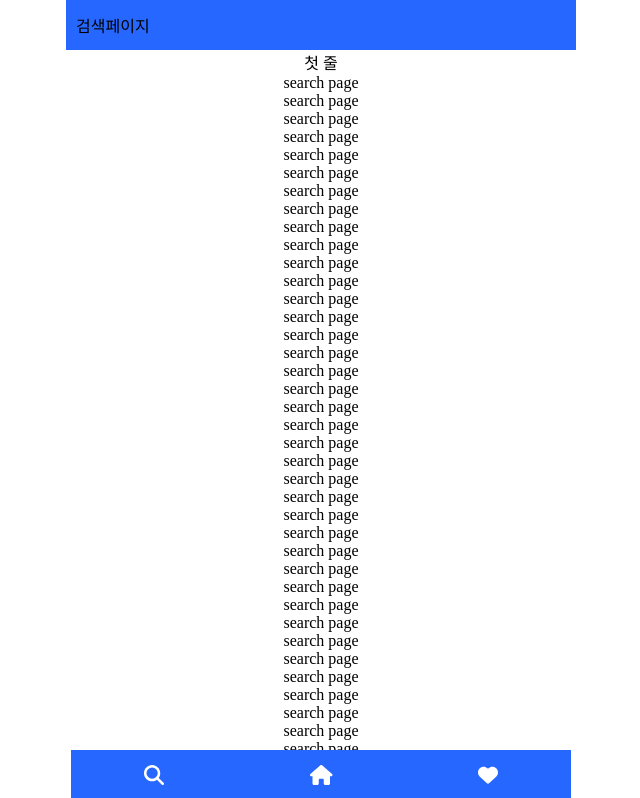
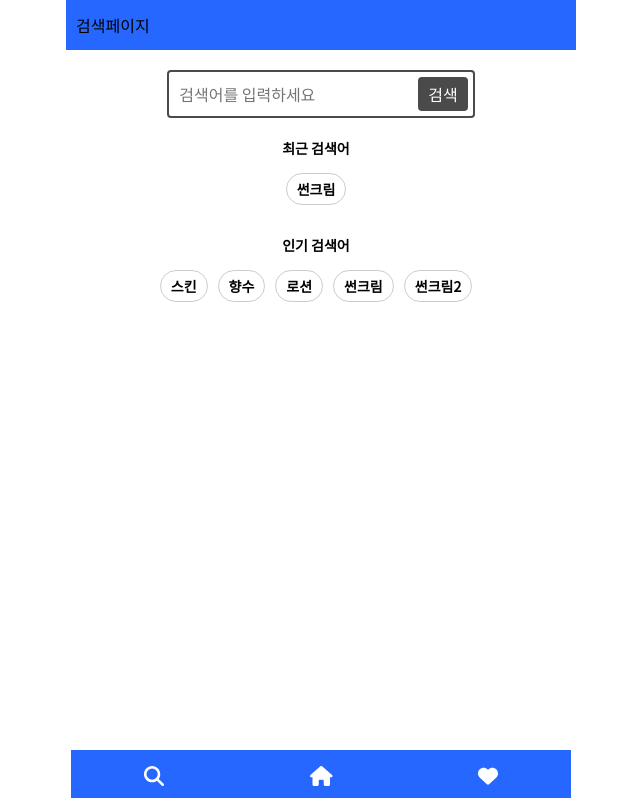
Before and after one commit to Team-QuickPick/QuickPick_Frontend, a React (Create React App) app: page /search in a window 1280 px wide. Shown: the top 798 px of the page, without its empty margins (319-959 px from the left). Built offline with nearby package versions, Linux system fonts and the light colour scheme.

Commit message:
feat: 검색 페이지 작업

```diff
--- a/package.json
+++ b/package.json
@@ -11,6 +11,7 @@
     "@testing-library/user-event": "^13.5.0",
     "react": "^18.2.0",
     "react-dom": "^18.2.0",
+    "react-modal": "^3.16.1",
     "react-router-dom": "^6.10.0",
     "react-scripts": "5.0.1",
     "sass": "^1.60.0",
--- a/src/App.scss
+++ b/src/App.scss
@@ -1,3 +1,10 @@
+@import url('https://fonts.googleapis.com/css2?family=Noto+Sans+KR&display=swap');
+
+* {
+    font-family: 'Noto Sans KR', sans-serif;
+  }
+
+
 body{
     margin: 0;
     height: 100%;
--- a/src/components/Navbar.js
+++ b/src/components/Navbar.js
@@ -10,11 +10,17 @@ import {
 } from "@fortawesome/free-solid-svg-icons";
 
 export default class Navbar extends Component {
+  handleSearchIconClick = () => {
+    if (this.props.onSearchIconClick) {
+      this.props.onSearchIconClick();
+    }
+  };
+
   render() {
     return (
       <nav className={styles.wrapper}>
         <div className={styles.contents}>
-          <Link to="/search">
+          <Link to="/search" onClick={this.handleSearchIconClick}>
             <FontAwesomeIcon icon={faMagnifyingGlass} size="lg" color="white" />
           </Link>
           <Link to="/">
--- /dev/null
+++ b/src/components/SearchBar.js
@@ -0,0 +1,74 @@
+// SearchBar.js
+import React, { useState } from "react";
+import Modal from "react-modal";
+import { useEffect } from "react";
+import styles from "./SearchBar.module.scss";
+
+// 모달 스타일 지정
+const customStyles = {
+  content: {
+    top: "50%",
+    left: "50%",
+    right: "auto",
+    bottom: "auto",
+    marginRight: "-50%",
+    transform: "translate(-50%, -50%)",
+  },
+};
+
+Modal.setAppElement("#root"); // 앱 루트 요소 설정 (React 앱에서 일반적으로 'root' div의 ID)
+
+const SearchBar = ({ onSearch, resetInput }) => {
+  const [searchTerm, setSearchTerm] = useState("");
+
+  useEffect(() => {
+    if (resetInput) {
+      setSearchTerm("");
+    }
+  }, [resetInput]);
+
+  const [isModalOpen, setIsModalOpen] = useState(false);
+
+  const handleChange = (event) => {
+    setSearchTerm(event.target.value);
+  };
+
+  const handleSubmit = (event) => {
+    event.preventDefault();
+    if (searchTerm.trim().length === 0) {
+      setIsModalOpen(true);
+    } else {
+      onSearch(searchTerm);
+    }
+  };
+
+  const closeModal = () => {
+    setIsModalOpen(false);
+  };
+
+  return (
+    <div className={styles.searchBarWrapper}>
+      <form onSubmit={handleSubmit}>
+        <input
+          type="text"
+          placeholder="검색어를 입력하세요"
+          value={searchTerm}
+          onChange={handleChange}
+        />
+        <button type="submit">검색</button>
+      </form>
+
+      <Modal
+        isOpen={isModalOpen}
+        onRequestClose={closeModal}
+        style={customStyles}
+        contentLabel="경고창"
+      >
+        <div>공백을 제외한 한 글자 이상으로 입력해주세요!</div>
+        <button onClick={closeModal}>확인</button>
+      </Modal>
+    </div>
+  );
+};
+
+export default SearchBar;
--- /dev/null
+++ b/src/components/SearchBar.module.scss
@@ -0,0 +1,39 @@
+.searchBarWrapper {
+    display: flex;
+    justify-content: center;
+    align-items: center;
+    margin-top: 20px;
+    margin-bottom: 20px;
+
+  }
+
+  form {
+    display: flex;
+    align-items: center;
+    border: 2px solid #4a4a4a;
+    border-radius: 4px;
+    padding: 5px;
+    background-color: white;
+  }
+
+  input {
+    border: none;
+    outline: none;
+    padding: 5px;
+    font-size: 1rem;
+  }
+
+  button {
+    background-color: #4a4a4a;
+    border: none;
+    color: white;
+    font-size: 1rem;
+    padding: 5px 10px;
+    border-radius: 4px;
+    cursor: pointer;
+    margin-left: 5px;
+  }
+
+  button:hover {
+    background-color: #333333;
+  }
--- a/src/pages/Home.module.scss
+++ b/src/pages/Home.module.scss
@@ -1,15 +1,14 @@
 .container {
-    width: 100%;
-    height: 100%;
-
-    padding-top: 50px;
-    padding-bottom: 50px;
-  }
-
-.content{
   width: 100%;
   height: 100%;
-  // border: 1px solid gray;
+  padding-top: 50px;
+  padding-bottom: 50px;
+}
 
+.content {
+  width: 100%;
+  max-width: 1200px; // 최대 너비 설정
+  height: 100%;
+  margin: 0 auto; // 중앙 정렬
   text-align: center;
 }
--- a/src/pages/Search.js
+++ b/src/pages/Search.js
@@ -1,141 +1,150 @@
 import React from "react";
-import styles from "./Home.module.scss";
+import styles from "./Search.module.scss";
 import Navbar from "../components/Navbar";
-import HomeHeader from "../components/HomeHeader";
 import SearchHeader from "../components/SearchHeader";
+import SearchBar from "../components/SearchBar";
+import { useState, useEffect } from "react";
 
 export default function Search() {
+  const data = [
+    {
+      id: 1,
+      name: "스킨",
+      price: "10000원",
+      image:
+        "https://image.oliveyoung.co.kr/uploads/images/goods/400/10/0000/0018/A00000018232405ko.jpg?l=ko",
+    },
+    {
+      id: 2,
+      name: "로션",
+      price: "20000원",
+      image:
+        "https://image.oliveyoung.co.kr/uploads/images/goods/400/10/0000/0018/A00000018232405ko.jpg?l=ko",
+    },
+    {
+      id: 3,
+      name: "틴트",
+      price: "30000원",
+      image:
+        "https://image.oliveyoung.co.kr/uploads/images/goods/400/10/0000/0018/A00000018053216ko.jpg?l=ko  ",
+    },
+    {
+      id: 4,
+      name: "향수",
+      price: "22000원",
+      image:
+        "https://image.oliveyoung.co.kr/uploads/images/goods/400/10/0000/0013/A00000013906322ko.jpg?l=ko",
+    },
+    {
+      id: 5,
+      name: "썬크림",
+      price: "15000원",
+      image:
+        "https://image.oliveyoung.co.kr/uploads/images/goods/400/10/0000/0016/A00000016321805ko.jpg?l=ko",
+    },
+
+    {
+      id: 6,
+      name: "썬크림2",
+      price: "10000원",
+      image:
+        "https://image.oliveyoung.co.kr/uploads/images/goods/400/10/0000/0014/A00000014913523ko.jpg?l=ko",
+    },
+  ];
+
+  const [searchResults, setSearchResults] = useState([]);
+  const [searchPerformed, setSearchPerformed] = useState(false);
+
+  const handleSearch = (searchTerm) => {
+    // 검색 결과 초기화
+    setSearchResults([]);
+
+    // 검색 기능 구현
+    const results = data.filter((item) =>
+      item.name.toLowerCase().includes(searchTerm.toLowerCase())
+    );
+
+    setSearchResults(results);
+    setSearchPerformed(true);
+  };
+
+  // navbar의 search 아이콘 눌렀을 때 화면 초기화 시키기
+  const [resetInput, setResetInput] = useState(false);
+
+  const resetSearch = () => {
+    setSearchResults([]);
+    setSearchPerformed(false);
+    setResetInput(true);
+  };
+
+  useEffect(() => {
+    if (resetInput) {
+      setResetInput(false);
+    }
+  }, [resetInput]);
+
+  const getRandomArrayElement = (arr) => {
+    return arr[Math.floor(Math.random() * arr.length)];
+  };
+
+  // 중복 없이 랜덤한 배열 요소를 n개 반환하는 함수
+  const getRandomArrayElements = (arr, n) => {
+    const shuffledArray = [...arr].sort(() => 0.5 - Math.random());
+    return shuffledArray.slice(0, n).map((item) => item.name);
+  };
+
   return (
     <>
       <SearchHeader />
       <div className={styles.container}>
         <div className={styles.content}>
-          첫 줄<br></br>
-          search page<br></br>
-          search page<br></br>
-          search page<br></br>
-          search page<br></br>
-          search page<br></br>
-          search page<br></br>
-          search page<br></br>
-          search page<br></br>
-          search page<br></br>
-          search page<br></br>
-          search page<br></br>
-          search page<br></br>
-          search page<br></br>
-          search page<br></br>
-          search page<br></br>
-          search page<br></br>
-          search page<br></br>
-          search page<br></br>
-          search page<br></br>
-          search page<br></br>
-          search page<br></br>
-          search page<br></br>
-          search page<br></br>
-          search page<br></br>
-          search page<br></br>
-          search page<br></br>
-          search page<br></br>
-          search page<br></br>
-          search page<br></br>
-          search page<br></br>
-          search page<br></br>
-          search page<br></br>
-          search page<br></br>
-          search page<br></br>
-          search page<br></br>
-          search page<br></br>
-          search page<br></br>
-          search page<br></br>
-          search page<br></br>
-          search page<br></br>
-          search page<br></br>
-          search page<br></br>
-          search page<br></br>
-          search page<br></br>
-          search page<br></br>
-          search page<br></br>
-          search page<br></br>
-          search page<br></br>
-          search page<br></br>
-          search page<br></br>
-          search page<br></br>
-          search page<br></br>
-          search page<br></br>
-          search page<br></br>
-          search page<br></br>
-          search page<br></br>
-          search page<br></br>
-          search page<br></br>
-          search page<br></br>
-          search page<br></br>
-          search page<br></br>
-          search page<br></br>
-          search page<br></br>
-          search page<br></br>
-          search page<br></br>
-          search page<br></br>
-          search page<br></br>
-          search page<br></br>
-          search page<br></br>
-          search page<br></br>
-          search page<br></br>
-          search page<br></br>
-          search page<br></br>
-          search page<br></br>
-          search page<br></br>
-          search page<br></br>
-          search page<br></br>
-          search page<br></br>
-          search page<br></br>
-          search page<br></br>
-          search page<br></br>
-          search page<br></br>
-          search page<br></br>
-          search page<br></br>
-          search page<br></br>
-          search page<br></br>
-          search page<br></br>
-          search page<br></br>
-          search page<br></br>
-          search page<br></br>
-          search page<br></br>
-          search page<br></br>
-          search page<br></br>
-          search page<br></br>
-          search page<br></br>
-          search page<br></br>
-          search page<br></br>
-          search page<br></br>
-          search page<br></br>
-          search page<br></br>
-          search page<br></br>
-          search page<br></br>
-          search page<br></br>
-          search page<br></br>
-          search page<br></br>
-          search page<br></br>
-          search page<br></br>
-          search page<br></br>
-          search page<br></br>
-          search page<br></br>
-          search page<br></br>
-          search page<br></br>
-          search page<br></br>
-          search page<br></br>
-          search page<br></br>
-          search page<br></br>
-          search page<br></br>
-          search page<br></br>
-          search page<br></br>
-          search page<br></br>
-          search page<br></br>
-          마지막 줄<br></br>
+          <div>
+            <SearchBar onSearch={handleSearch} resetInput={resetInput} />
+            {!searchPerformed ? (
+              <div>
+                <div className={styles.searchKeyword}>
+                  <div className={styles.searchKeywordTitle}>최근 검색어</div>
+                  <div className={styles.searchKeywordList}>
+                    <div className={styles.searchKeywordItem}>
+                      {getRandomArrayElement(data).name}
+                    </div>
+                  </div>
+                </div>
+                <div className={styles.searchKeyword}>
+                  <div className={styles.searchKeywordTitle}>인기 검색어</div>
+                  <div className={styles.searchKeywordList}>
+                    {getRandomArrayElements(data, 5).map((name, index) => (
+                      <div key={index} className={styles.searchKeywordItem}>
+                        {name}
+                      </div>
+                    ))}
+                  </div>
+                </div>
+              </div>
+            ) : searchResults.length === 0 ? (
+              <div>찾으시는 상품이 없습니다.</div>
+            ) : (
+              <>
+                <div className={styles.searchResultText}>
+                  총 {searchResults.length}건의 상품이 검색되었습니다.
+                </div>
+                <div className={styles.productsContainer}>
+                  {searchResults.map((result, index) => (
+                    <div key={index} className={styles.product}>
+                      <img src={result.image} className={styles.image} />
+                      <div className={styles.productInfo}>
+                        <div>{result.name}</div>
+                        <div>{result.price}</div>
+                      </div>
+                    </div>
+                  ))}
+                </div>
+              </>
+            )}
+          </div>
         </div>
       </div>
-      <Navbar />
+      <Navbar onSearchIconClick={resetSearch} />
     </>
   );
 }
--- a/src/pages/Search.module.scss
+++ b/src/pages/Search.module.scss
@@ -1,15 +1,80 @@
+.productsContainer {
+  display: flex;
+  flex-wrap: wrap;
+  justify-content: center;
+  gap: 20px; // 상품 간격
+}
+
 .container {
   width: 100%;
   height: 100%;
-
   padding-top: 50px;
   padding-bottom: 50px;
 }
 
-.content{
-width: 100%;
-height: 100%;
-// border: 1px solid gray;
+.content {
+  width: 100%;
+  max-width: 1200px; // 최대 너비 설정
+  height: 100%;
+  margin: 0 auto; // 중앙 정렬
+  text-align: center;
+}
 
-text-align: center;
+.searchResultText {
+  margin: 20px 0; // 간격 추가
+  text-align: left; // 좌측 정렬
 }
+
+// 최근 검색어, 인기 검색어 스타일
+.searchKeyword {
+display: flex;
+flex-direction: column;
+// justify-content: space-between;
+margin-bottom: 20px;
+font-size: 14px;
+font-weight: bold;
+}
+
+.searchKeywordTitle {
+margin-right: 10px;
+}
+
+.searchKeywordList {
+margin: auto;
+margin-top: 15px;
+display: flex;
+flex-wrap: wrap;
+}
+
+.searchKeywordItem {
+margin-right: 10px;
+margin-bottom: 10px;
+padding: 5px 10px;
+border: 1px solid #ccc;
+border-radius: 20px;
+cursor: pointer;
+
+&:hover {
+background-color: #eee;
+}
+}
+
+.image {
+  width: 150px; // 이미지 크기
+  height: 150px;
+  object-fit: cover;
+  border-radius: 10px; // 이미지 모서리
+}
+
+.product {
+  background-color: #ffffff; // 상품 배경색
+  padding: 20px; // 상품 내부 패딩
+  border-radius: 10px; // 상품 모서리 둥글게
+  box-shadow: 0 2px 8px rgba(0, 0, 0, 0.1); // 상품에 그림자 효과 추가
+  width: 200px; // 상품 칸 너비
+  // height: 300px; // 상품 칸 높이
+}
+
+.productInfo {
+  margin-top: 10px; // 상품 정보와 이미지 사이 간격
+}
```
Also changed, not shown: 1 other file (tests, documents, lock files or other folders).
